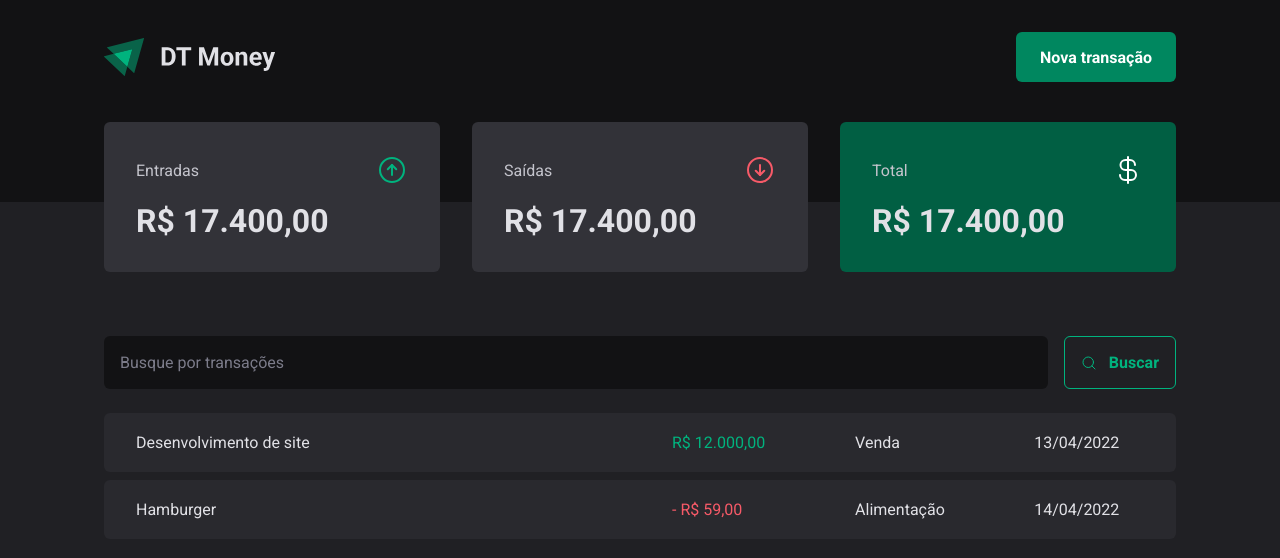
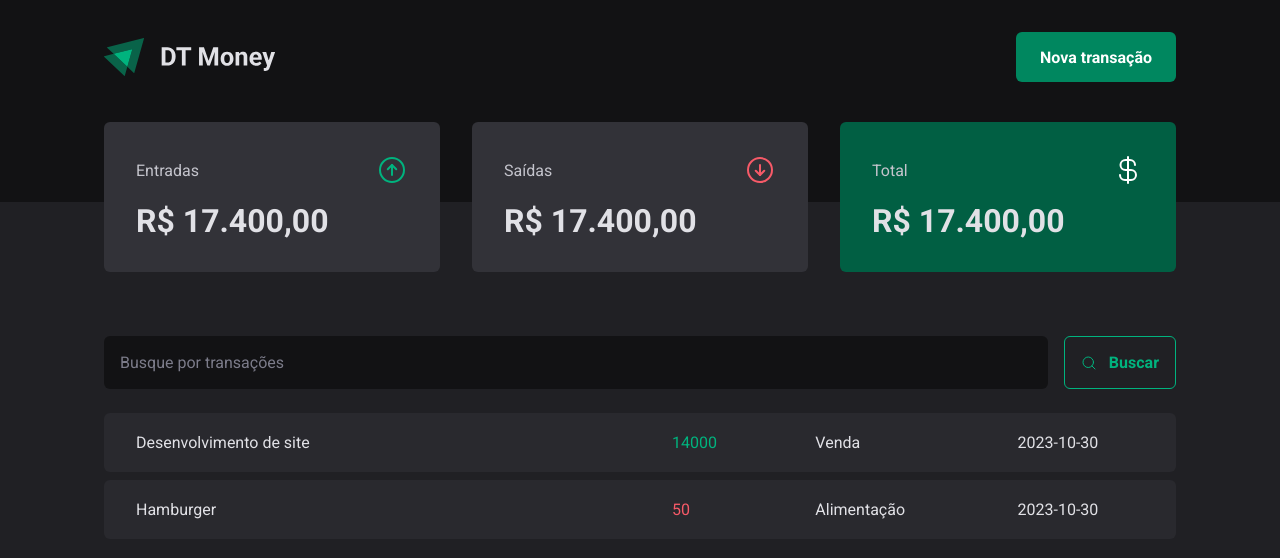
Before and after one commit to EllenBessa/dt-money, a React (Vite) app: page / in a window 1280 px wide. Shown: the top 558 px of the page. Built offline with nearby package versions, Linux system fonts and the light colour scheme; data requests are answered from the project's data file.

Commit message:
feat: :sparkles: Conexão com a API - Realizando requisição HTTP

```diff
--- a/src/pages/Transactions/index.tsx
+++ b/src/pages/Transactions/index.tsx
@@ -1,3 +1,5 @@
+import { useEffect, useState } from "react";
+
 import { Header } from "../../components/Header";
 import { Summary } from "../../components/Summary";
 import { SearchForm } from "./components/SearchForm";
@@ -7,7 +9,29 @@
   TransactionTable
 } from "./styles";
 
+interface Transactions {
+  id: number;
+  description: string;
+  type: "income" | "outcome";
+  price: number;
+  category: string;
+  createAt: string;
+}
+
 export function Transactions() {
+  const [transactions, setTransactions] = useState<Transactions[]>([]);
+
+  async function loadTransactions() {
+    const response = await fetch("http://localhost:3000/transactions");
+    const data = await response.json();
+
+    setTransactions(data);
+  }
+
+  useEffect(() => {
+    loadTransactions();
+  }, []);
+
   return (
     <div>
       <Header />
@@ -18,23 +42,20 @@
 
         <TransactionTable>
           <tbody>
-            <tr>
-              <td width="50%">Desenvolvimento de site</td>
-              <td>
-                <PriceHighlight variant="income">R$ 12.000,00</PriceHighlight>
-              </td>
-              <td>Venda</td>
-              <td>13/04/2022</td>
-            </tr>
-
-            <tr>
-              <td width="50%">Hamburger</td>
-              <td>
-                <PriceHighlight variant="outcome">- R$ 59,00</PriceHighlight>
-              </td>
-              <td>Alimentação</td>
-              <td>14/04/2022</td>
-            </tr>
+            {transactions.map((transaction) => {
+              return (
+                <tr key={transaction.id}>
+                  <td width="50%">{transaction.description}</td>
+                  <td>
+                    <PriceHighlight variant={transaction.type}>
+                      {transaction.price}
+                    </PriceHighlight>
+                  </td>
+                  <td>{transaction.category}</td>
+                  <td>{transaction.createAt}</td>
+                </tr>
+              );
+            })}
           </tbody>
         </TransactionTable>
       </TransactionContainer>
```
